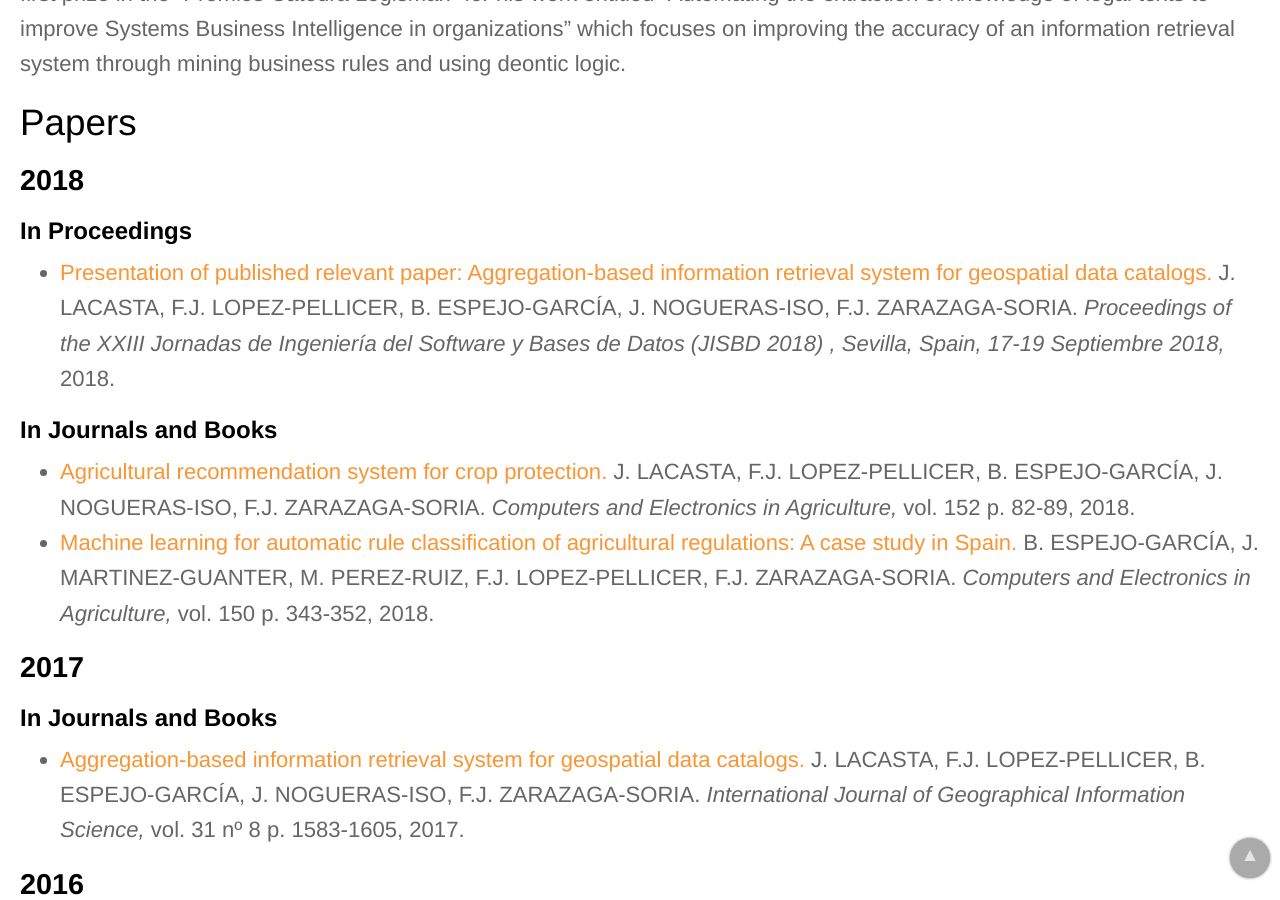
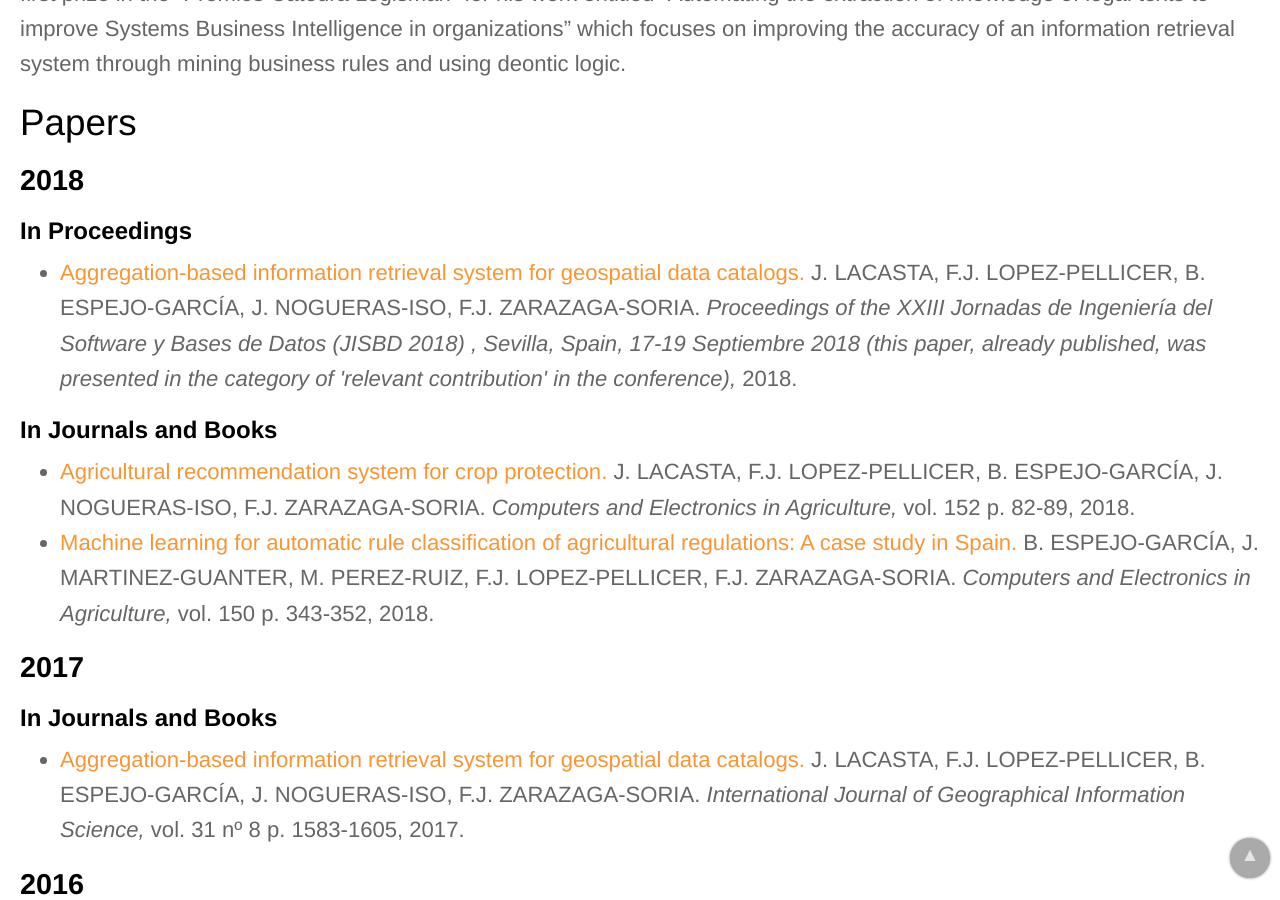
Before and after one commit to IAAA-Lab/IAAA-Lab.github.io, a Jekyll site: the page built from _staff/borjaeg.md, in a window 1280 px wide and 900 px high, scrolled down 716 px. Built offline with Jekyll 4.4.1, drawn with Linux system fonts in a browser that asks for light colours.

Commit message:
cambio jisbd
cambio jisbd

```diff
--- a/_data/papers.yml
+++ b/_data/papers.yml
@@ -2,10 +2,10 @@
 # (los más recientes primero) y dentro de cada año primero van los libros, luego los
 # artículos de revista y capítulos de libro y finalmente los artículos de congresos
 # -------------------
-- title: "Presentation of published relevant paper: Aggregation-based information retrieval system for geospatial data catalogs"
+- title: "Aggregation-based information retrieval system for geospatial data catalogs"
   url: https://doi.org/10.1080/13658816.2017.1319949
   authors: J. LACASTA, F.J. LOPEZ-PELLICER, B. ESPEJO-GARCÍA, J. NOGUERAS-ISO, F.J. ZARAZAGA-SORIA
-  publication_conference: "Proceedings of the XXIII Jornadas de Ingeniería del Software y Bases de Datos (JISBD 2018) , Sevilla, Spain, 17-19 Septiembre 2018"
+  publication_conference: "Proceedings of the XXIII Jornadas de Ingeniería del Software y Bases de Datos (JISBD 2018) , Sevilla, Spain, 17-19 Septiembre 2018  (this paper, already published, was presented in the category of 'relevant contribution' in the conference)"
   year: 2018
 # -------------------
 - title: "A method for checking the quality of geographic metadata based on ISO 19157"
```
